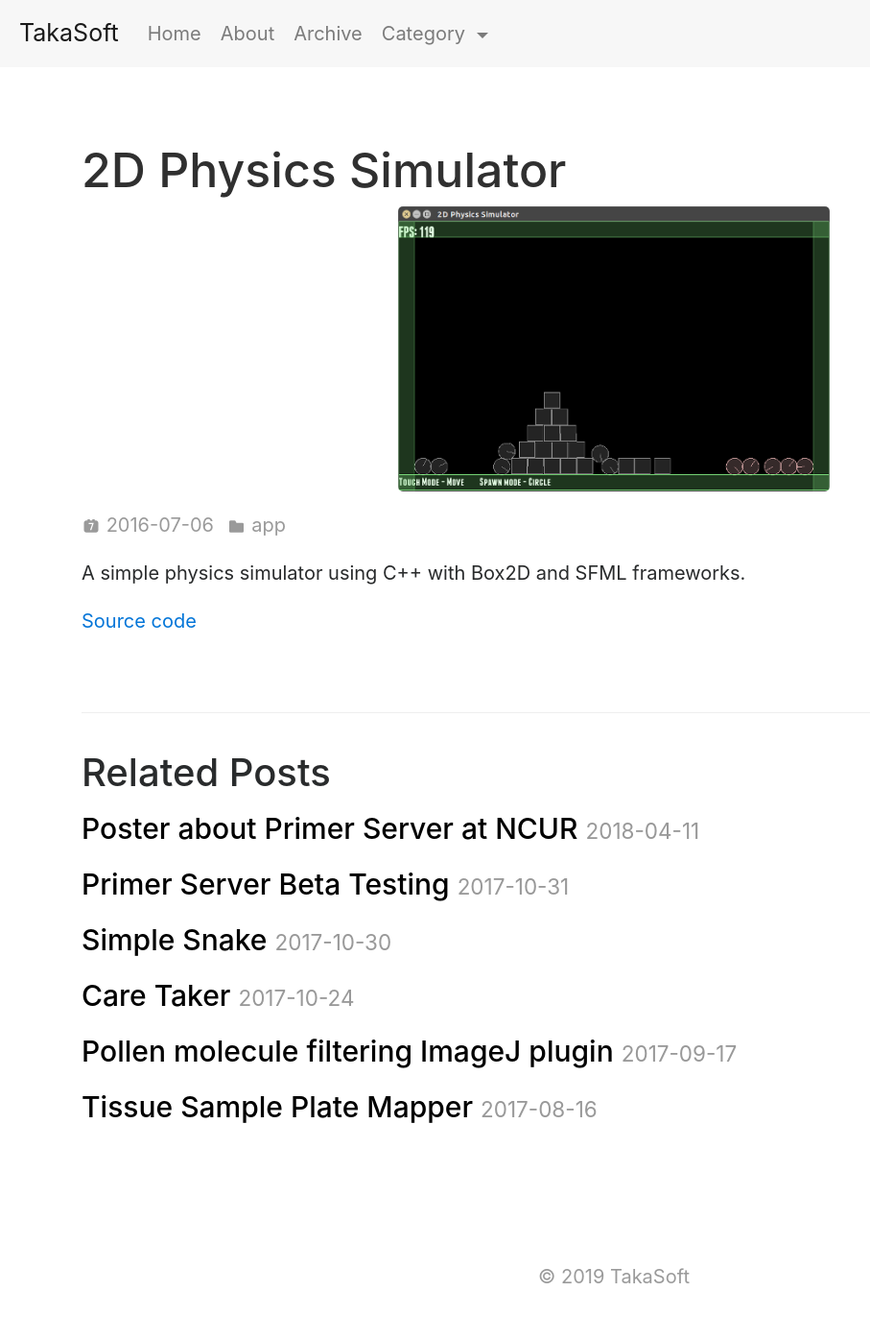
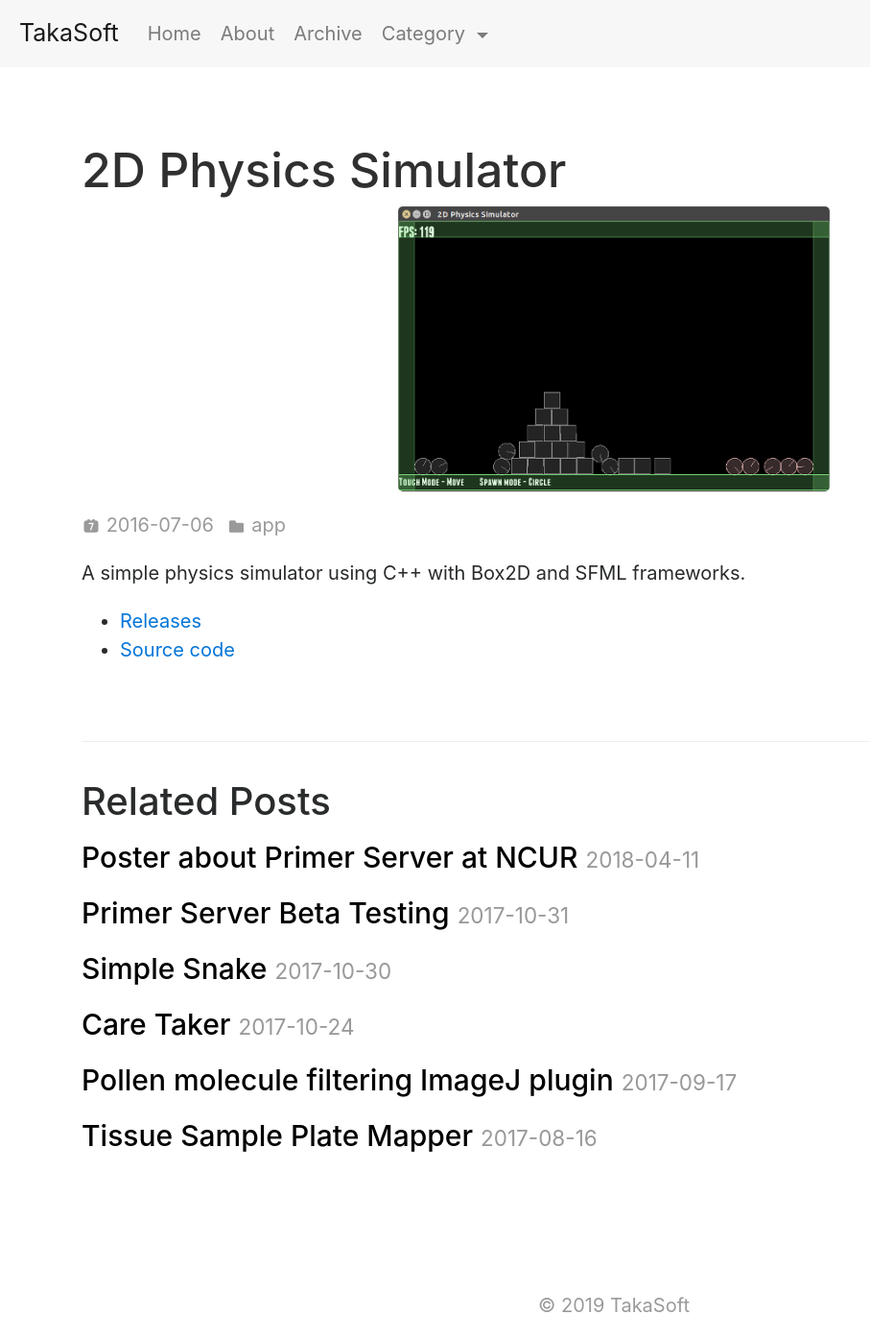
Before and after one commit to takasoft/takasoft.github.io, a Jekyll site: the page built from _posts/2016-07-06-2d-physics-simulator.md, in a window 1280 px wide. Shown: the whole page at 96% size, without its empty margins (0-907 px from the left). Built offline with Jekyll 4.4.1, drawn with Linux system fonts in a browser that asks for light colours; before the commit the page ends 1365 px from its top, so only the background shows below that.

Commit message:
Update 2016-07-06-2d-physics-simulator.md

```diff
--- a/_posts/2016-07-06-2d-physics-simulator.md
+++ b/_posts/2016-07-06-2d-physics-simulator.md
@@ -8,4 +8,5 @@ categories:
 
 A simple physics simulator using C++ with Box2D and SFML frameworks.
 
-<a href="https://github.com/takasoft/Physics-Simulator" target="_blank">Source code</a>
+- <a href="https://github.com/takasoft/Physics-Simulator/releases" target="_blank">Releases</a>
+- <a href="https://github.com/takasoft/Physics-Simulator" target="_blank">Source code</a>
```
